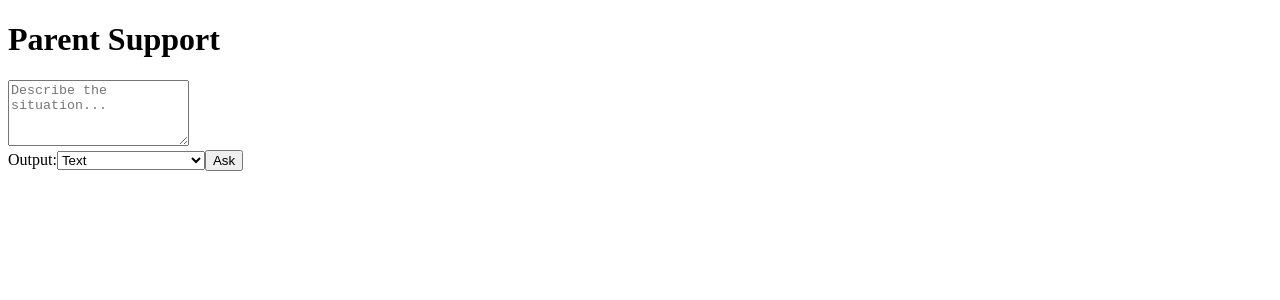
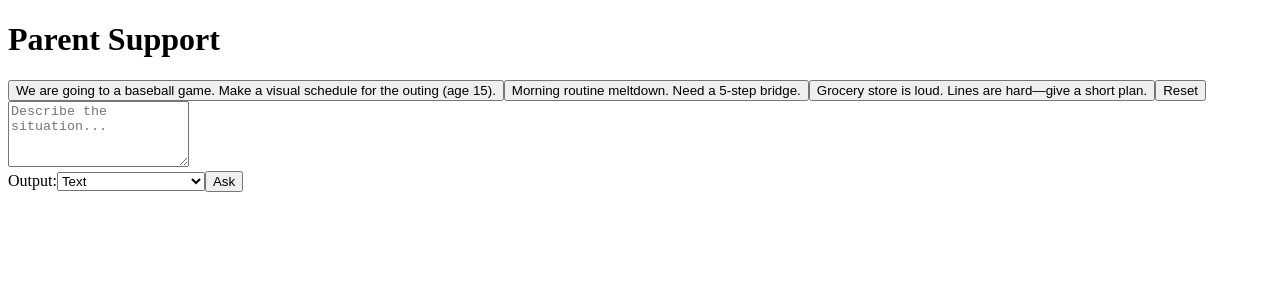
Before and after one commit to be-ausome/parent-support-api-ui, a Next.js app: page /parent-support in a window 1280 px wide. Shown: the top 300 px of the page. Built offline with nearby package versions, Linux system fonts and the light colour scheme.

Commit message:
Update page.tsx

```diff
--- a/app/parent-support/page.tsx
+++ b/app/parent-support/page.tsx
@@ -1,35 +1,71 @@
 'use client'
 import { useState } from 'react'
+
+type Msg = { role: 'user'|'assistant', content: string }
 
 export default function ParentSupportPage() {
   const [input, setInput] = useState('')
   const [log, setLog] = useState<string[]>([])
   const [mode, setMode] = useState<'text'|'support_plan'|'social_story'|'routine_plan'>('text')
+  const [thread, setThread] = useState<Msg[]>([]) // session memory
+
+  const presets = [
+    'We are going to a baseball game. Make a visual schedule for the outing (age 15).',
+    'Morning routine meltdown. Need a 5-step bridge.',
+    'Grocery store is loud. Lines are hard—give a short plan.',
+  ]
 
   async function onSubmit(e: React.FormEvent) {
     e.preventDefault()
-    setLog(l => [...l, `You: ${input}`])
+    const userMsg = input.trim()
+    if (!userMsg) return
+    setLog(l => [...l, `You: ${userMsg}`])
+    setThread(t => [...t, { role: 'user', content: userMsg }])
+    setInput('')
+
     const res = await fetch('/api/chat', {
       method: 'POST',
       headers: { 'Content-Type': 'application/json' },
-      body: JSON.stringify({ message: input, mode })
+      body: JSON.stringify({ message: userMsg, mode, thread: [...thread, { role: 'user', content: userMsg }] })
     })
+
+    const data = await res.json()
     if (!res.ok) {
-      setLog(l => [...l, `Error: ${res.status} ${res.statusText}`])
+      setLog(l => [...l, `Error: ${data.error || res.status}`])
       return
     }
-    const data = await res.json()
+
     if (data.kind === 'json') {
-      setLog(l => [...l, `Assistant (JSON ${mode}):\n` + JSON.stringify(data.payload, null, 2)])
+      const jsonText = JSON.stringify(data.payload, null, 2)
+      setLog(l => [...l, `Assistant (JSON ${mode}):\n` + jsonText])
+      setThread(t => [...t, { role: 'assistant', content: jsonText }])
     } else {
       setLog(l => [...l, `Assistant: ${data.text}`])
+      setThread(t => [...t, { role: 'assistant', content: data.text }])
     }
+  }
+
+  function onReset() {
     setInput('')
+    setLog([])
+    setThread([])
+    setMode('text')
   }
 
   return (
     <main className="mx-auto max-w-2xl p-6 space-y-4">
       <h1 className="text-2xl font-bold">Parent Support</h1>
+
+      {/* Presets */}
+      <div className="flex flex-wrap gap-2">
+        {presets.map(p => (
+          <button key={p} type="button" onClick={() => setInput(p)} className="border px-2 py-1 text-sm">
+            {p}
+          </button>
+        ))}
+        <button type="button" onClick={onReset} className="ml-auto border px-2 py-1 text-sm">Reset</button>
+      </div>
+
       <form onSubmit={onSubmit} className="space-y-2">
         <textarea value={input} onChange={e=>setInput(e.target.value)}
           className="w-full border p-2" rows={4} placeholder="Describe the situation..." />
@@ -44,6 +80,7 @@ export default function ParentSupportPage() {
           <button type="submit" className="ml-auto border px-3 py-1">Ask</button>
         </div>
       </form>
+
       <pre className="whitespace-pre-wrap bg-gray-50 p-3 border rounded min-h-[200px]">{log.join('\n\n')}</pre>
     </main>
   )
```
